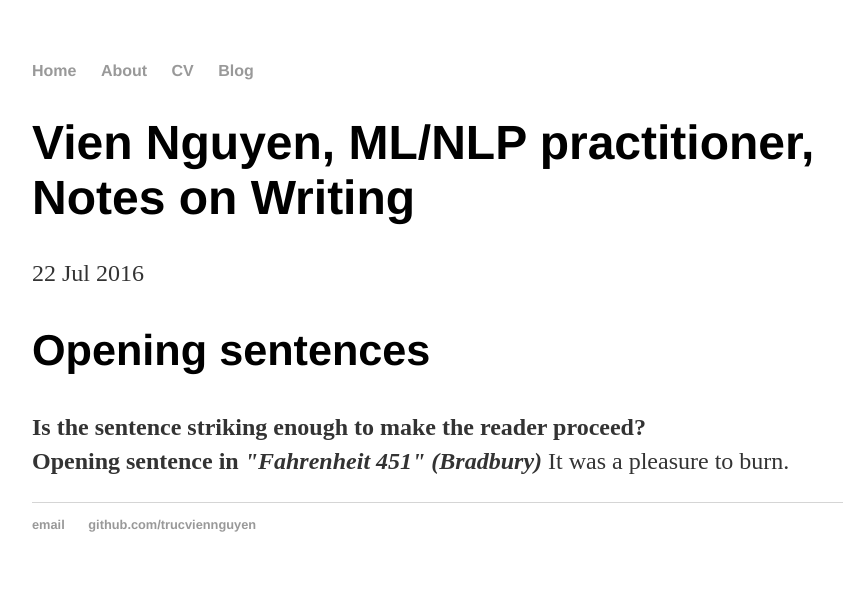
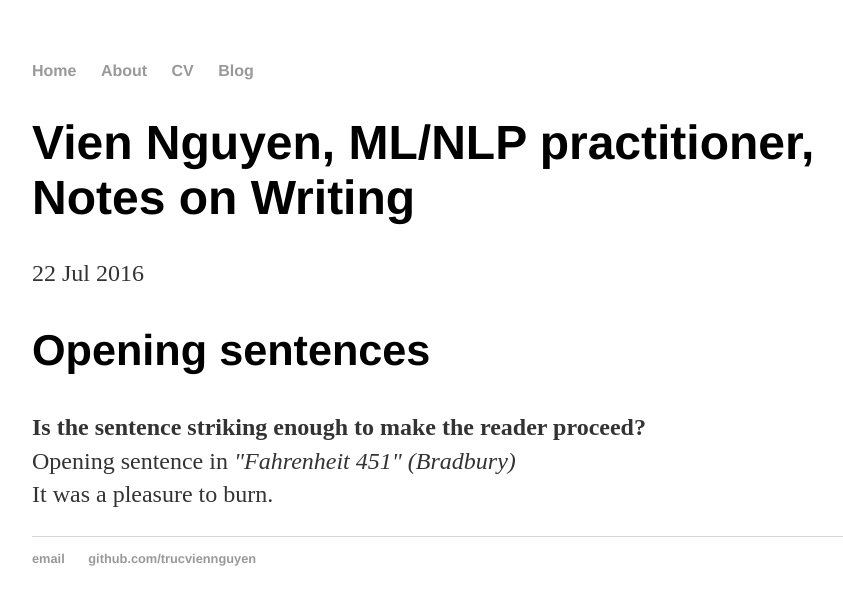
Before and after one commit to trucviennguyen/trucviennguyen.github.io, a Jekyll site: the page built from _posts/2016-07-22-vien-nguyen-writing-notes.md, in a window 1280 px wide. Shown: the top 605 px of the page, without its empty margins (160-1003 px from the left). Built offline with Jekyll 4.4.1, drawn with Linux system fonts in a browser that asks for light colours.

Commit message:
Updating blog posts.

```diff
--- a/_posts/2016-07-22-vien-nguyen-writing-notes.md
+++ b/_posts/2016-07-22-vien-nguyen-writing-notes.md
@@ -6,9 +6,8 @@ date: 2016-07-22
 
 <h2>Opening sentences</h2>
 <p align = "justify">
-	<strong>Is the sentence striking enough to make the reader proceed?<br>
-	Opening sentence in <em>&quot;Fahrenheit 451&quot; (Bradbury)</em>
-	</strong>
+	<strong>Is the sentence striking enough to make the reader proceed?</strong><br>
+	Opening sentence in <em>&quot;Fahrenheit 451&quot; (Bradbury)</em><br>
 	It was a pleasure to burn.
 </p>
 <div>
```
